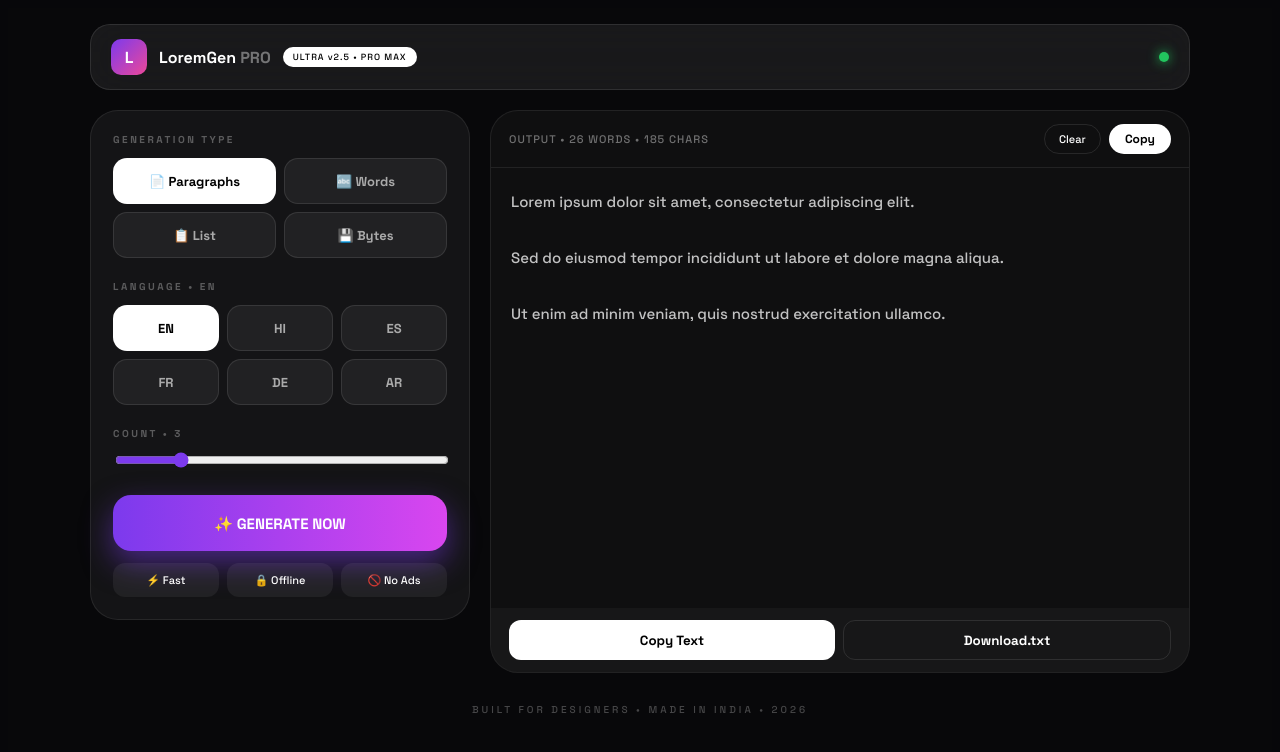
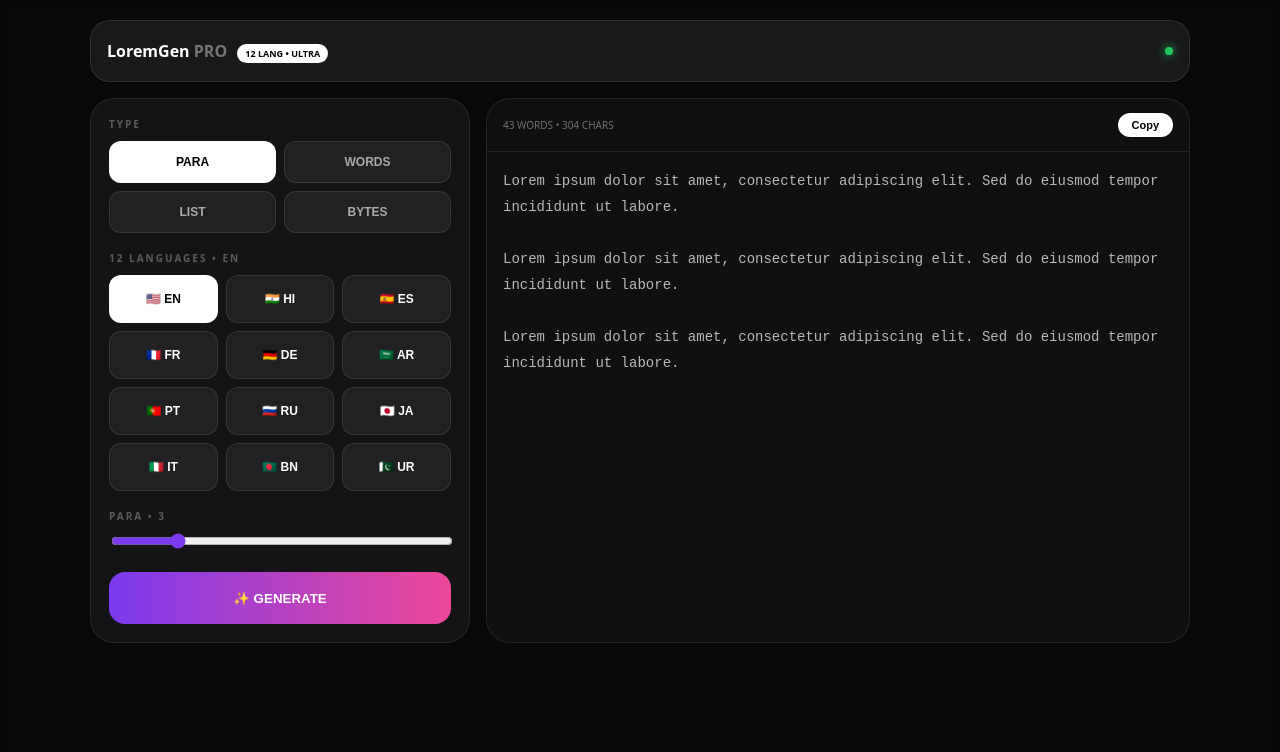
Before and after one commit to Ravs10/lorem-pro-tool, a Next.js app: page / in a window 1280 px wide. Shown: the top 752 px of the page. Built offline with nearby package versions, Linux system fonts and the light colour scheme.

Commit message:
Refactor DB structure and improve output generation

```diff
--- a/app/page.tsx
+++ b/app/page.tsx
@@ -2,92 +2,82 @@
 import { useState } from "react";
 
 const DB:any = {
-  EN: ["Lorem ipsum dolor sit amet, consectetur adipiscing elit.","Sed do eiusmod tempor incididunt ut labore et dolore magna aliqua.","Ut enim ad minim veniam, quis nostrud exercitation ullamco.","Duis aute irure dolor in reprehenderit in voluptate velit.","Excepteur sint occaecat cupidatat non proident, sunt in culpa."],
-  HI: ["यह एक नमूना पाठ है जो डिज़ाइन और टाइपोग्राफी में उपयोग होता है।","लोरेम इप्सम केवल एक डमी टेक्स्ट है जिसे प्रिंटिंग उद्योग में उपयोग किया जाता है।","डिज़ाइनरों के लिए यह सबसे अच्छा उपकरण है जो आपको तुरंत टेक्स्ट प्रदान करता है।"],
-  ES: ["Lorem ipsum dolor sit amet, consectetur adipiscing elit, sed do eiusmod.","Vivamus lacinia odio vitae vestibulum vestibulum.","Cras mattis consectetur purus sit amet fermentum."],
-  FR: ["Lorem ipsum dolor sit amet, consectetur adipiscing elit.","Vivamus sagittis lacus vel augue laoreet rutrum faucibus dolor.","Cras mattis consectetur purus sit amet fermentum."],
-  DE: ["Lorem ipsum dolor sit amet, consectetur adipiscing elit, sed do eiusmod tempor.","Er hörte leise Schritte hinter sich. Das bedeutete nichts Gutes."],
-  AR: ["لوريم إيبسوم هو ببساطة نص شكلي يستخدم في صناعة الطباعة والتنضيد.","هذا النص هو مثال لنص يمكن أن يستبدل في نفس المساحة."]
+  EN: "Lorem ipsum dolor sit amet, consectetur adipiscing elit. Sed do eiusmod tempor incididunt ut labore.",
+  HI: "यह एक नमूना पाठ है जो डिज़ाइन में उपयोग होता है। लोरेम इप्सम डोलर सिट अमेट कंसेक्टेटर।",
+  ES: "Lorem ipsum dolor sit amet, consectetur adipiscing elit, sed do eiusmod tempor incididunt.",
+  FR: "Lorem ipsum dolor sit amet, consectetur adipiscing elit. Vivamus lacinia odio vitae vestibulum.",
+  DE: "Lorem ipsum dolor sit amet, consectetur adipiscing elit. Er hörte leise Schritte hinter sich.",
+  AR: "لوريم إيبسوم هو نص شكلي يستخدم في الطباعة. هذا النص هو مثال لنص يمكن استبداله.",
+  PT: "Lorem ipsum dolor sit amet, consectetur adipiscing elit. Vivamus lacinia odio vitae vestibulum.",
+  RU: "Лорем ипсум долор сит амет, consectetur adipiscing элит. Сед до эиусмод темпор инцидидунт.",
+  JA: "ロレム・イプサムは組版やデザインのサンプルテキストです。印刷業界で使われています。",
+  IT: "Lorem ipsum dolor sit amet, consectetur adipiscing elit, sed do eiusmod tempor incididunt.",
+  BN: "লোরেম ইপসাম ডলর সিট আমেট, কনসেক্টেটর অ্যাডিপিসিং এলিট। এটি একটি নমুনা পাঠ্য।",
+  UR: "لوریم اپسم ڈالر سٹ امیٹ، کونسیکٹیٹر ایڈیپیسنگ ایلیٹ۔ یہ ایک نمونہ متن ہے جو ڈیزائن میں استعمال ہوتا ہے۔",
 }
+
+const FLAGS:any = {EN:"🇺🇸", HI:"🇮🇳", ES:"🇪🇸", FR:"🇫🇷", DE:"🇩🇪", AR:"🇸🇦", PT:"🇵🇹", RU:"🇷🇺", JA:"🇯🇵", IT:"🇮🇹", BN:"🇧🇩", UR:"🇵🇰"}
 
 export default function Page(){
   const [lang,setLang]=useState("EN");
   const [para,setPara]=useState(3);
   const [words,setWords]=useState(50);
   const [type,setType]=useState("para");
-  const [out,setOut]=useState(DB.EN.slice(0,3).join("\n\n"));
+  const [out,setOut]=useState(Array(3).fill(DB.EN).join("\n\n"));
   const [copied,setCopied]=useState(false);
 
   const generate=()=>{
+    const base = DB[lang];
     let txt="";
-    if(type==="para") txt = Array(para).fill(0).map(()=> DB[lang][Math.floor(Math.random()*DB[lang].length)]).join("\n\n");
-    if(type==="words") txt = DB[lang].join(" ").split(" ").slice(0,words).join(" ")+".";
-    if(type==="list") txt = Array(para).fill(0).map((_,i)=> `${i+1}. ${DB[lang][Math.floor(Math.random()*DB[lang].length)]}`).join("\n");
-    if(type==="bytes") txt = DB[lang].join(" ").substring(0,words*5);
+    if(type==="para") txt = Array(para).fill(base).join("\n\n");
+    if(type==="words") txt = base.split(" ").slice(0,words).join(" ")+" "+base.split(" ").slice(0,words).join(" ");
+    if(type==="list") txt = Array(para).fill(0).map((_,i)=> `${i+1}. ${base}`).join("\n");
+    if(type==="bytes") txt = base.repeat(5).substring(0,words*6);
     setOut(txt);
   }
 
   const copy=()=>{navigator.clipboard.writeText(out); setCopied(true); setTimeout(()=>setCopied(false),1500)};
 
-  const sBtn = (active:boolean)=>({height:"46px", borderRadius:"14px", border:"1px solid rgba(255,255,255,0.1)", background: active?"white":"rgba(255,255,255,0.06)", color: active?"black":"#aaa", fontWeight:900, cursor:"pointer", fontSize:"13px"});
-
   return(
-    <div style={{minHeight:"100vh", background:"#08080a", color:"white", fontFamily:"system-ui", padding:"16px"}}>
-      <style>{`@import url('https://fonts.googleapis.com/css2?family=Space+Grotesk:wght@500;700&display=swap'); *{font-family:'Space Grotesk',system-ui}`}</style>
+    <div style={{minHeight:"100vh", background:"#08080a", color:"white", fontFamily:"system-ui", padding:"12px"}}>
       <div style={{maxWidth:"1100px", margin:"0 auto"}}>
-        <div style={{display:"flex", justifyContent:"space-between", alignItems:"center", background:"rgba(255,255,255,0.07)", border:"1px solid rgba(255,255,255,0.1)", borderRadius:"20px", padding:"0 20px", height:"64px", backdropFilter:"blur(20px)"}}>
-          <div style={{display:"flex", alignItems:"center", gap:"12px"}}><div style={{width:"36px", height:"36px", borderRadius:"10px", background:"linear-gradient(135deg,#7c3aed,#ec4899)", display:"grid", placeItems:"center", fontWeight:900}}>L</div><b>LoremGen <span style={{opacity:0.4}}>PRO</span></b><span style={{background:"white", color:"black", fontSize:"9px", padding:"4px 10px", borderRadius:"20px", letterSpacing:"1px"}}>ULTRA v2.5 • PRO MAX</span></div>
-          <div style={{width:"10px", height:"10px", borderRadius:"50%", background:"#22c55e", boxShadow:"0 0 12px #22c55e"}} />
+        <div style={{display:"flex", justifyContent:"space-between", alignItems:"center", background:"rgba(255,255,255,0.07)", border:"1px solid rgba(255,255,255,0.1)", borderRadius:"20px", padding:"0 16px", height:"60px"}}>
+          <b>LoremGen <span style={{opacity:0.4}}>PRO</span> <span style={{background:"white", color:"black", fontSize:"9px", padding:"3px 8px", borderRadius:"20px", marginLeft:"6px"}}>12 LANG • ULTRA</span></b>
+          <div style={{width:"8px", height:"8px", borderRadius:"50%", background:"#22c55e", boxShadow:"0 0 10px #22c55e"}} />
         </div>
 
-        <div style={{display:"grid", gridTemplateColumns:"1fr", gap:"20px", marginTop:"20px"}}>
-          {typeof window!=="undefined" && window.innerWidth>800 && <style>{`@media(min-width:800px){.grid2{grid-template-columns:380px 1fr!important}}`}</style>}
-          <div className="grid2" style={{display:"grid", gridTemplateColumns:"1fr", gap:"20px"}}>
-            <div style={{background:"rgba(255,255,255,0.05)", border:"1px solid rgba(255,255,255,0.08)", borderRadius:"28px", padding:"22px", height:"fit-content"}}>
-              <div style={{fontSize:"10px", letterSpacing:"2.5px", opacity:0.3, fontWeight:900}}>GENERATION TYPE</div>
-              <div style={{display:"grid", gridTemplateColumns:"1fr 1fr", gap:"8px", marginTop:"12px"}}>
-                <button onClick={()=>setType("para")} style={sBtn(type==="para")}>📄 Paragraphs</button>
-                <button onClick={()=>setType("words")} style={sBtn(type==="words")}>🔤 Words</button>
-                <button onClick={()=>setType("list")} style={sBtn(type==="list")}>📋 List</button>
-                <button onClick={()=>setType("bytes")} style={sBtn(type==="bytes")}>💾 Bytes</button>
-              </div>
+        <div style={{display:"grid", gap:"16px", marginTop:"16px"}} className="grid2">
+          <style>{`@media(min-width:850px){.grid2{grid-template-columns:380px 1fr}}.lang-grid{display:grid; grid-template-columns:1fr 1fr 1fr; gap:8px}`}</style>
 
-              <div style={{fontSize:"10px", letterSpacing:"2.5px", opacity:0.3, fontWeight:900, marginTop:"22px"}}>LANGUAGE • {lang}</div>
-              <div style={{display:"grid", gridTemplateColumns:"1fr 1fr 1fr", gap:"8px", marginTop:"12px"}}>
-                {Object.keys(DB).map(k=>(
-                  <button key={k} onClick={()=>{setLang(k);}} style={sBtn(lang===k)}>{k}</button>
-                ))}
-              </div>
-
-              <div style={{fontSize:"10px", letterSpacing:"2.5px", opacity:0.3, fontWeight:900, marginTop:"22px"}}>{type==="para"||type==="list"? `COUNT • ${para}` : `WORDS • ${words}`}</div>
-              <input type="range" min={1} max={type==="para"?12:200} value={type==="para"||type==="list"?para:words} onChange={e=> type==="para"||type==="list"?setPara(Number(e.target.value)):setWords(Number(e.target.value))} style={{width:"100%", marginTop:"12px", accentColor:"#7c3aed"}} />
-
-              <button onClick={generate} style={{width:"100%", marginTop:"22px", height:"56px", borderRadius:"18px", border:"none", background:"linear-gradient(90deg,#7c3aed,#d946ef)", color:"white", fontWeight:900, fontSize:"15px", cursor:"pointer", boxShadow:"0 12px 30px rgba(124,58,237,0.5)"}}>✨ GENERATE NOW</button>
-              <div style={{display:"flex", gap:"8px", marginTop:"12px"}}>
-                <div style={{flex:1, background:"rgba(255,255,255,0.06)", borderRadius:"12px", padding:"10px", textAlign:"center", fontSize:"11px"}}>⚡ Fast</div>
-                <div style={{flex:1, background:"rgba(255,255,255,0.06)", borderRadius:"12px", padding:"10px", textAlign:"center", fontSize:"11px"}}>🔒 Offline</div>
-                <div style={{flex:1, background:"rgba(255,255,255,0.06)", borderRadius:"12px", padding:"10px", textAlign:"center", fontSize:"11px"}}>🚫 No Ads</div>
-              </div>
+          <div style={{background:"rgba(255,255,255,0.05)", border:"1px solid rgba(255,255,255,0.08)", borderRadius:"24px", padding:"18px", height:"fit-content"}}>
+            <div style={{fontSize:"10px", letterSpacing:"2px", opacity:0.3, fontWeight:900}}>TYPE</div>
+            <div style={{display:"grid", gridTemplateColumns:"1fr 1fr", gap:"8px", marginTop:"10px"}}>
+              {["para","words","list","bytes"].map(t=>(
+                <button key={t} onClick={()=>setType(t)} style={{height:"42px", borderRadius:"12px", border:"1px solid rgba(255,255,255,0.1)", background: type===t?"white":"rgba(255,255,255,0.06)", color: type===t?"black":"#aaa", fontWeight:900, cursor:"pointer", fontSize:"12px", textTransform:"uppercase"}}>{t}</button>
+              ))}
             </div>
 
-            <div style={{background:"#0f0f10", border:"1px solid rgba(255,255,255,0.08)", borderRadius:"28px", overflow:"hidden", display:"flex", flexDirection:"column"}}>
-              <div style={{display:"flex", justifyContent:"space-between", alignItems:"center", padding:"0 18px", height:"56px", borderBottom:"1px solid rgba(255,255,255,0.08)"}}>
-                <span style={{fontSize:"11px", opacity:0.4, letterSpacing:"1px"}}>OUTPUT • {out.split(" ").length} WORDS • {out.length} CHARS</span>
-                <div style={{display:"flex", gap:"8px"}}>
-                  <button onClick={()=>setOut("")} style={{padding:"7px 14px", borderRadius:"20px", border:"1px solid rgba(255,255,255,0.1)", background:"transparent", color:"white", fontSize:"11px", cursor:"pointer"}}>Clear</button>
-                  <button onClick={copy} style={{padding:"7px 16px", borderRadius:"20px", border:"none", background:"white", color:"black", fontWeight:900, fontSize:"12px", cursor:"pointer"}}>{copied?"Copied ✓":"Copy"}</button>
-                </div>
-              </div>
-              <textarea value={out} onChange={e=>setOut(e.target.value)} style={{flex:1, minHeight:"400px", background:"transparent", border:"none", padding:"20px", color:"rgba(255,255,255,0.75)", fontSize:"15px", lineHeight:"28px", outline:"none", resize:"none"}} />
-              <div style={{padding:"12px 18px", background:"rgba(255,255,255,0.03)", display:"flex", gap:"8px"}}>
-                <button onClick={copy} style={{flex:1, height:"40px", borderRadius:"12px", border:"none", background:"white", color:"black", fontWeight:900, cursor:"pointer"}}>Copy Text</button>
-                <button onClick={()=>{const blob=new Blob([out],{type:"text/plain"}); const url=URL.createObjectURL(blob); const a=document.createElement("a"); a.href=url; a.download=`lorem-${lang.toLowerCase()}.txt`; a.click();}} style={{flex:1, height:"40px", borderRadius:"12px", border:"1px solid rgba(255,255,255,0.1)", background:"transparent", color:"white", fontWeight:700, cursor:"pointer"}}>Download.txt</button>
-              </div>
+            <div style={{fontSize:"10px", letterSpacing:"2px", opacity:0.3, fontWeight:900, marginTop:"18px"}}>12 LANGUAGES • {lang}</div>
+            <div className="lang-grid" style={{marginTop:"10px"}}>
+              {Object.keys(DB).map(k=>(
+                <button key={k} onClick={()=>{setLang(k); setOut(Array(para).fill(DB[k]).join("\n\n"))}} style={{height:"48px", borderRadius:"12px", border:"1px solid rgba(255,255,255,0.1)", background: lang===k?"white":"rgba(255,255,255,0.06)", color: lang===k?"black":"white", fontWeight:900, cursor:"pointer", fontSize:"12px"}}>{FLAGS[k]} {k}</button>
+              ))}
             </div>
+
+            <div style={{fontSize:"10px", letterSpacing:"2px", opacity:0.3, fontWeight:900, marginTop:"18px"}}>{type==="para"||type==="list"? `PARA • ${para}` : `WORDS • ${words}`}</div>
+            <input type="range" min={1} max={type==="para"||type==="list"?12:200} value={type==="para"||type==="list"?para:words} onChange={e=> type==="para"||type==="list"?setPara(Number(e.target.value)):setWords(Number(e.target.value))} style={{width:"100%", marginTop:"10px", accentColor:"#7c3aed"}} />
+
+            <button onClick={generate} style={{width:"100%", marginTop:"18px", height:"52px", borderRadius:"16px", border:"none", background:"linear-gradient(90deg,#7c3aed,#ec4899)", color:"white", fontWeight:900, cursor:"pointer"}}>✨ GENERATE</button>
+          </div>
+
+          <div style={{background:"#101010", border:"1px solid rgba(255,255,255,0.08)", borderRadius:"24px", overflow:"hidden", display:"flex", flexDirection:"column"}}>
+            <div style={{display:"flex", justifyContent:"space-between", alignItems:"center", padding:"0 16px", height:"52px", borderBottom:"1px solid rgba(255,255,255,0.08)"}}>
+              <span style={{fontSize:"10px", opacity:0.4}}>{out.split(" ").length} WORDS • {out.length} CHARS</span>
+              <button onClick={copy} style={{padding:"6px 14px", borderRadius:"20px", border:"none", background:"white", color:"black", fontWeight:900, fontSize:"11px", cursor:"pointer"}}>{copied?"Copied ✓":"Copy"}</button>
+            </div>
+            <textarea value={out} onChange={e=>setOut(e.target.value)} style={{flex:1, minHeight:"420px", background:"transparent", border:"none", padding:"16px", color:"rgba(255,255,255,0.7)", fontSize:"14px", lineHeight:"26px", outline:"none", resize:"none"}} />
           </div>
         </div>
-
-        <div style={{textAlign:"center", fontSize:"10px", opacity:0.25, marginTop:"30px", letterSpacing:"3px"}}>BUILT FOR DESIGNERS • MADE IN INDIA • 2026</div>
       </div>
     </div>
   )
```
